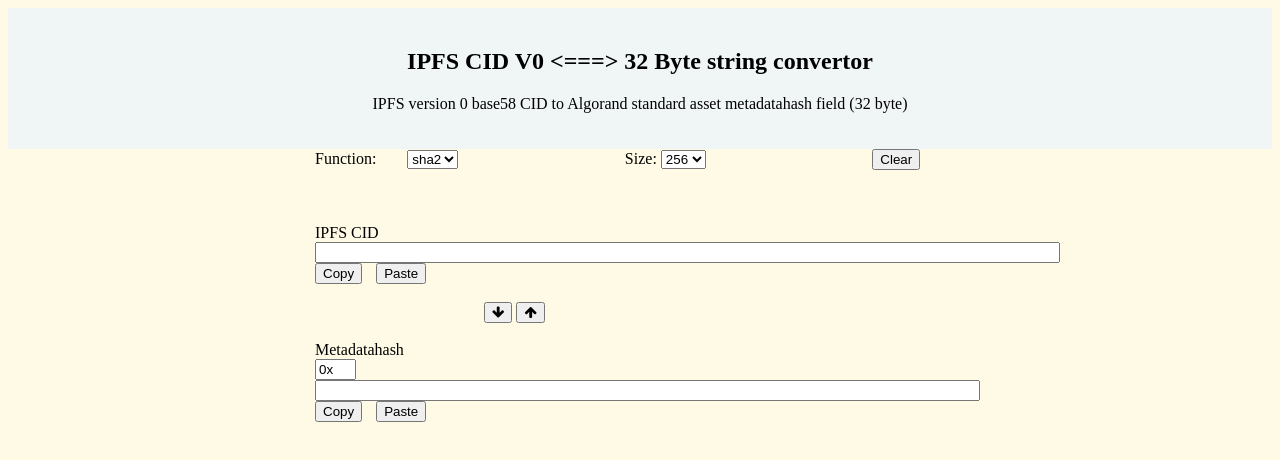
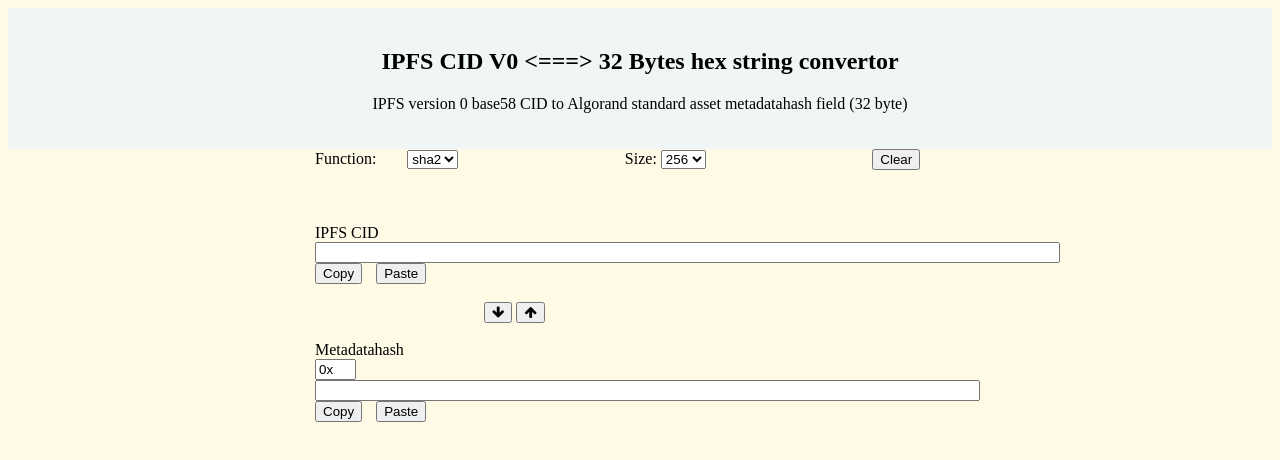
Before and after one commit to emg110/ipfs2bytes32, a website: page index.html in a window 1280 px wide. Drawn offline with Linux system fonts and the light colour scheme.

Commit message:
- fixed typo in index.html

```diff
--- a/index.html
+++ b/index.html
@@ -55,7 +55,7 @@
 <body>
 
 	<header>
-		<h2>IPFS CID V0 <===> 32 Byte string convertor</h2>
+		<h2>IPFS CID V0 <===> 32 Bytes hex string convertor</h2>
 		<p>
 			IPFS version 0 base58 CID to Algorand standard asset metadatahash field (32 byte)
 		</p>
```
